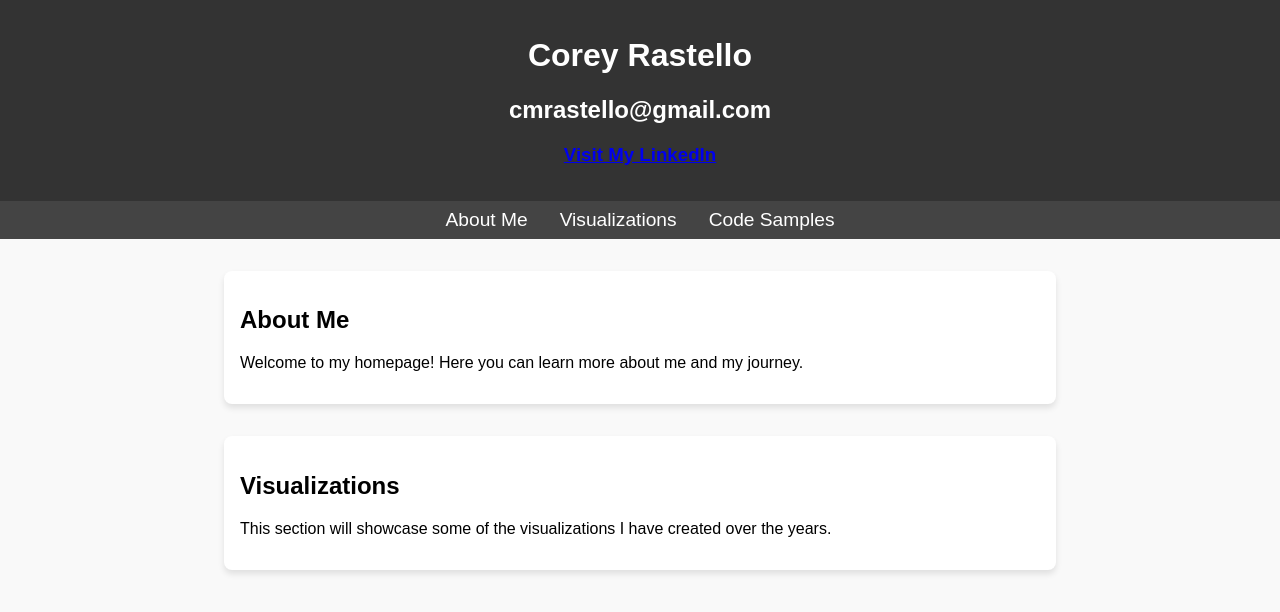
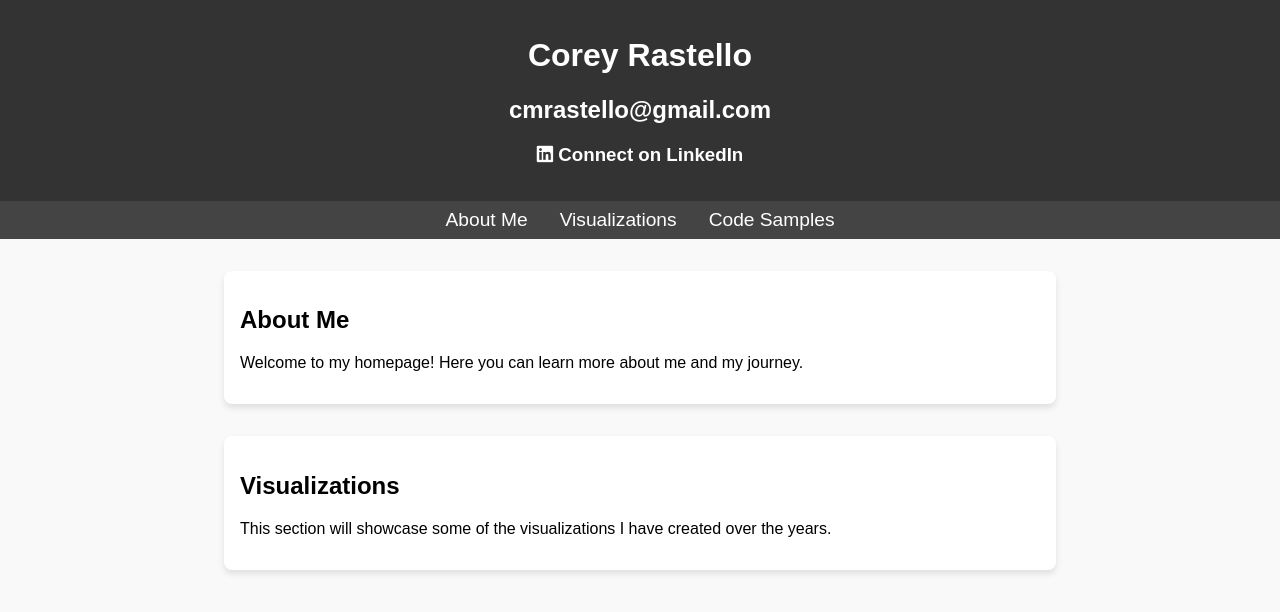
Before and after one commit to cras-py/coreyrastello, a plain HTML site: page docs/index.html in a window 1280 px wide. Drawn offline with Linux system fonts and the light colour scheme.

Commit message:
updated md for about

```diff
--- a/docs/index.html
+++ b/docs/index.html
@@ -3,7 +3,8 @@
 <head>
     <meta charset="UTF-8">
     <meta name="viewport" content="width=device-width, initial-scale=1.0">
-    <title>My GitHub Pages</title>
+    <title>Corey Rastello</title>
+    <script src="https://kit.fontawesome.com/a076d05399.js" crossorigin="anonymous"></script>
     <style>
         body {
             font-family: Arial, sans-serif;
@@ -49,6 +50,13 @@
             bottom: 0;
             width: 100%;
         }
+        a {
+            color: white;
+            text-decoration: none;
+        }
+        a:hover {
+            text-decoration: underline;
+        }
     </style>
 </head>
 <body>
@@ -57,7 +65,7 @@
         <h2>cmrastello@gmail.com</h2>
         <h3>
             <a href="https://www.linkedin.com/in/coreyrastello/" target="_blank" rel="noopener noreferrer">
-                Visit My LinkedIn
+                <i class="fab fa-linkedin"></i> Connect on LinkedIn
             </a>
         </h3>
     </header>
```
